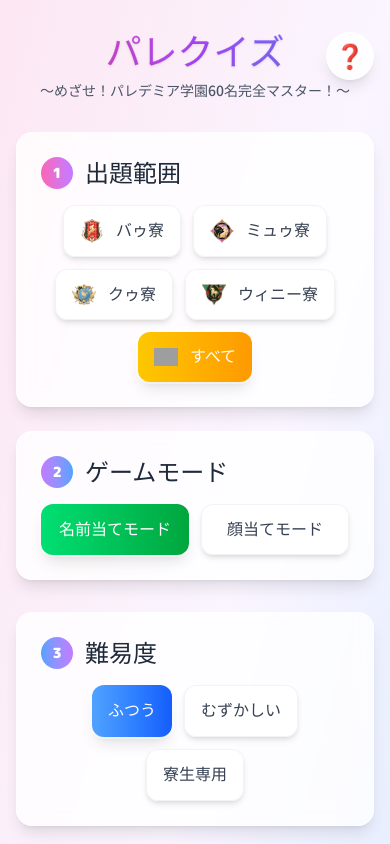
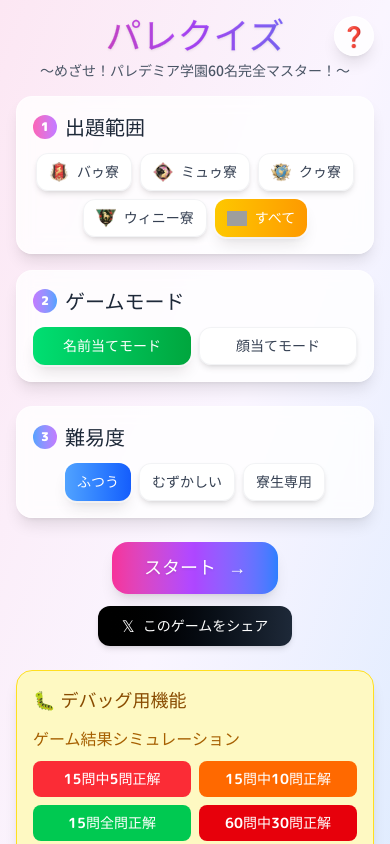
Before and after one commit to parerdemia-fan/parerquiz, a React (Vite) app: page / in a window 390 px wide. Shown: the top 844 px of the page. Built offline with nearby package versions, Linux system fonts and the light colour scheme; grey boxes are pictures that could not be loaded.

Commit message:
モバイルレイアウト調整

```diff
--- a/src/App.tsx
+++ b/src/App.tsx
@@ -174,9 +174,9 @@
   return (
     <div className="min-h-screen bg-gradient-to-br from-pink-100 via-purple-50 to-blue-100 flex flex-col">
       {/* Header */}
-      <header className="text-center py-8 px-4 relative">
+      <header className="text-center py-4 md:py-8 px-4 relative">
         <div className="max-w-4xl mx-auto relative">
-          <h1 className="text-4xl md:text-6xl font-black font-rounded bg-gradient-to-r from-pink-500 via-purple-500 to-blue-500 bg-clip-text text-transparent mb-2 text-shadow-soft">
+          <h1 className="text-4xl md:text-6xl font-black font-rounded bg-gradient-to-r from-pink-500 via-purple-500 to-blue-500 bg-clip-text text-transparent mb-1 md:mb-2 text-shadow-soft">
             パレクイズ
           </h1>
           <p className="text-sm md:text-lg lg:text-xl text-gray-600 font-medium font-elegant">
@@ -186,10 +186,10 @@
           {/* ヘルプボタン */}
           <button
             onClick={() => setIsHelpModalOpen(true)}
-            className="absolute top-0 right-0 w-12 h-12 bg-white/80 backdrop-blur-sm rounded-full shadow-lg hover:shadow-xl transition-all duration-200 hover:scale-110 active:scale-95 border border-white/50 flex items-center justify-center group"
+            className="absolute top-0 right-0 w-10 h-10 md:w-12 md:h-12 bg-white/80 backdrop-blur-sm rounded-full shadow-lg hover:shadow-xl transition-all duration-200 hover:scale-110 active:scale-95 border border-white/50 flex items-center justify-center group"
             title="ヘルプ"
           >
-            <span className="text-2xl text-gray-600 group-hover:text-purple-600 transition-colors duration-200">
+            <span className="text-xl md:text-2xl text-gray-600 group-hover:text-purple-600 transition-colors duration-200">
               ❓
             </span>
           </button>
@@ -203,18 +203,18 @@
       />
 
       {/* Main Content */}
-      <main className="flex-1 px-4 pb-8">
+      <main className="flex-1 px-4 pb-4 md:pb-8">
         <div className="max-w-4xl mx-auto">
           {/* バッジコレクション表示エリア - バッジがある場合のみ表示 */}
           {badges.length > 0 && (
-            <div className="bg-white/80 backdrop-blur-sm rounded-2xl shadow-lg p-6 border border-white/50 mb-6">
-              <h2 className="text-2xl font-bold font-rounded text-gray-800 mb-4 flex items-center">
-                <span className="w-8 h-8 bg-gradient-to-r from-yellow-400 to-orange-400 rounded-full flex items-center justify-center text-white text-sm font-black mr-3">
+            <div className="bg-white/80 backdrop-blur-sm rounded-2xl shadow-lg p-4 md:p-6 border border-white/50 mb-4 md:mb-6">
+              <h2 className="text-xl md:text-2xl font-bold font-rounded text-gray-800 mb-3 md:mb-4 flex items-center">
+                <span className="w-6 h-6 md:w-8 md:h-8 bg-gradient-to-r from-yellow-400 to-orange-400 rounded-full flex items-center justify-center text-white text-xs md:text-sm font-black mr-2 md:mr-3">
                   🏆
                 </span>
                 バッジコレクション
               </h2>
-              <div className="grid grid-cols-5 gap-4 justify-items-center">
+              <div className="grid grid-cols-5 gap-2 md:gap-4 justify-items-center">
                 {dormitories.map((dorm) => {
                   const badge = getBadgeForDormitory(dorm.name as Dormitory);
                   return (
@@ -226,7 +226,7 @@
                         size="medium"
                         enableGlow={badge ? shouldBadgeGlow(badge.difficulty) : false}
                       />
-                      <div className="text-xs text-gray-600 mt-2 font-medium">
+                      <div className="text-xs text-gray-600 mt-1 md:mt-2 font-medium">
                         {dorm.name}
                       </div>
                       {badge && (
@@ -243,22 +243,22 @@
             </div>
           )}
 
-          <div className="grid grid-cols-1 lg:grid-cols-2 gap-6 mb-8">
+          <div className="grid grid-cols-1 lg:grid-cols-2 gap-4 md:gap-6 mb-6 md:mb-8">
 
             {/* 出題範囲セクション */}
-            <div className="bg-white/80 backdrop-blur-sm rounded-2xl shadow-lg p-6 border border-white/50">
-              <h2 className="text-2xl font-bold font-rounded text-gray-800 mb-4 flex items-center">
-                <span className="w-8 h-8 bg-gradient-to-r from-pink-400 to-purple-400 rounded-full flex items-center justify-center text-white text-sm font-black mr-3">
+            <div className="bg-white/80 backdrop-blur-sm rounded-2xl shadow-lg p-4 md:p-6 border border-white/50">
+              <h2 className="text-xl md:text-2xl font-bold font-rounded text-gray-800 mb-3 md:mb-4 flex items-center">
+                <span className="w-6 h-6 md:w-8 md:h-8 bg-gradient-to-r from-pink-400 to-purple-400 rounded-full flex items-center justify-center text-white text-xs md:text-sm font-black mr-2 md:mr-3">
                   1
                 </span>
                 出題範囲
               </h2>
-              <div className="flex flex-wrap gap-3 justify-center">
+              <div className="flex flex-wrap gap-2 md:gap-3 justify-center">
                 {dormitories.map((dorm) => (
                   <button
                     key={dorm.name}
                     onClick={() => handleDormitorySelect(dorm.name)}
-                    className={`px-4 py-3 rounded-xl font-medium font-rounded transition-all duration-200 hover:scale-[1.02] active:scale-[0.98] flex items-center gap-3 ${
+                    className={`px-3 md:px-4 py-2 md:py-3 rounded-xl font-medium font-rounded transition-all duration-200 hover:scale-[1.02] active:scale-[0.98] flex items-center gap-2 md:gap-3 text-sm md:text-base ${
                       selectedDormitory === dorm.name
                         ? `bg-gradient-to-r ${dorm.color} ${dorm.textColor} shadow-lg ring-2 ring-white/50 font-bold`
                         : 'bg-white/80 text-gray-700 hover:bg-white shadow-md border border-gray-200/50 hover:shadow-lg'
@@ -267,7 +267,7 @@
                     <img
                       src={dorm.imagePath}
                       alt={`${dorm.name}のエンブレム`}
-                      className="w-6 h-6 object-contain"
+                      className="w-5 h-5 md:w-6 md:h-6 object-contain"
                       onError={(e) => {
                         const target = e.target as HTMLImageElement;
                         target.style.display = 'none';
@@ -280,26 +280,26 @@
             </div>
 
             {/* ゲームモードセクション */}
-            <div className="bg-white/80 backdrop-blur-sm rounded-2xl shadow-lg p-6 border border-white/50">
-              <h2 className="text-2xl font-bold font-rounded text-gray-800 mb-4 flex items-center">
-                <span className="w-8 h-8 bg-gradient-to-r from-purple-400 to-blue-400 rounded-full flex items-center justify-center text-white text-sm font-black mr-3">
+            <div className="bg-white/80 backdrop-blur-sm rounded-2xl shadow-lg p-4 md:p-6 border border-white/50">
+              <h2 className="text-xl md:text-2xl font-bold font-rounded text-gray-800 mb-3 md:mb-4 flex items-center">
+                <span className="w-6 h-6 md:w-8 md:h-8 bg-gradient-to-r from-purple-400 to-blue-400 rounded-full flex items-center justify-center text-white text-xs md:text-sm font-black mr-2 md:mr-3">
                   2
                 </span>
                 ゲームモード
               </h2>
-              <div className="grid grid-cols-2 gap-3">
+              <div className="grid grid-cols-2 gap-2 md:gap-3">
                 {gameModes.map((mode) => (
                   <button
                     key={mode.id}
                     onClick={() => handleGameModeSelect(mode.id)}
-                    className={`text-center px-4 py-3 rounded-xl font-bold font-rounded transition-all duration-200 hover:scale-[1.02] active:scale-[0.98] ${
+                    className={`text-center px-3 md:px-4 py-2 md:py-3 rounded-xl font-bold font-rounded transition-all duration-200 hover:scale-[1.02] active:scale-[0.98] text-sm md:text-base ${
                       selectedGameMode === mode.id
                         ? `bg-gradient-to-r ${mode.color} text-white shadow-lg ring-2 ring-white/50`
                         : 'bg-white/80 text-gray-700 hover:bg-white shadow-md border border-gray-200/50 hover:shadow-lg'
                     }`}
                   >
                     <div className="font-bold">{mode.name}</div>
-                    <div className="text-sm opacity-90 hidden md:block">{mode.description}</div>
+                    <div className="text-xs md:text-sm opacity-90 hidden md:block">{mode.description}</div>
                   </button>
                 ))}
               </div>
@@ -307,20 +307,20 @@
           </div>
 
           {/* 難易度セクション */}
-          <div className="bg-white/80 backdrop-blur-sm rounded-2xl shadow-lg p-6 border border-white/50 mb-8">
-            <h2 className="text-2xl font-bold font-rounded text-gray-800 mb-4 flex items-center">
-              <span className="w-8 h-8 bg-gradient-to-r from-blue-400 to-purple-400 rounded-full flex items-center justify-center text-white text-sm font-black mr-3">
+          <div className="bg-white/80 backdrop-blur-sm rounded-2xl shadow-lg p-4 md:p-6 border border-white/50 mb-6 md:mb-8">
+            <h2 className="text-xl md:text-2xl font-bold font-rounded text-gray-800 mb-3 md:mb-4 flex items-center">
+              <span className="w-6 h-6 md:w-8 md:h-8 bg-gradient-to-r from-blue-400 to-purple-400 rounded-full flex items-center justify-center text-white text-xs md:text-sm font-black mr-2 md:mr-3">
                 3
               </span>
               難易度
             </h2>
-            <div className="flex flex-wrap gap-3 justify-center">
+            <div className="flex flex-wrap gap-2 md:gap-3 justify-center">
               {difficulties.map((difficulty) => (
                 <button
                   key={difficulty.id}
                   onClick={() => difficulty.available && handleDifficultySelect(difficulty.id)}
                   disabled={!difficulty.available}
-                  className={`px-4 py-3 rounded-xl font-medium font-rounded transition-all duration-200 ${
+                  className={`px-3 md:px-4 py-2 md:py-3 rounded-xl font-medium font-rounded transition-all duration-200 text-sm md:text-base ${
                     difficulty.available
                       ? selectedDifficulty === difficulty.id
                         ? `bg-gradient-to-r ${difficulty.color} text-white shadow-lg ring-2 ring-white/50 font-bold`
@@ -345,7 +345,7 @@
           <div className="text-center">
             <button
               onClick={handleGameStart}
-              className="inline-flex items-center px-12 py-4 bg-gradient-to-r from-pink-500 via-purple-500 to-blue-500 text-white font-black font-rounded text-xl rounded-2xl shadow-lg hover:shadow-xl transition-all duration-300 hover:scale-105 active:scale-95 group text-shadow-soft"
+              className="inline-flex items-center px-8 md:px-12 py-3 md:py-4 bg-gradient-to-r from-pink-500 via-purple-500 to-blue-500 text-white font-black font-rounded text-lg md:text-xl rounded-2xl shadow-lg hover:shadow-xl transition-all duration-300 hover:scale-105 active:scale-95 group text-shadow-soft"
             >
               スタート
               <span className="ml-3 group-hover:translate-x-1 transition-transform duration-200">
@@ -355,19 +355,19 @@
           </div>
 
           {/* Xシェアボタン - スタートボタンの下に追加 */}
-          <div className="text-center mt-4">
+          <div className="text-center mt-3 md:mt-4">
             <button
               onClick={handleXShareTitle}
-              className="inline-flex items-center px-8 py-3 bg-gradient-to-r from-black to-gray-800 text-white font-bold font-rounded text-base rounded-xl shadow-md hover:shadow-lg transition-all duration-300 hover:scale-105 active:scale-95 gap-2"
+              className="inline-flex items-center px-6 md:px-8 py-2 md:py-3 bg-gradient-to-r from-black to-gray-800 text-white font-bold font-rounded text-sm md:text-base rounded-xl shadow-md hover:shadow-lg transition-all duration-300 hover:scale-105 active:scale-95 gap-2"
             >
-              <span className="text-lg">𝕏</span>
+              <span className="text-base md:text-lg">𝕏</span>
               このゲームをシェア
             </button>
           </div>
 
           {/* デバッグ用ボタン（localhost でのみ表示） - 画面最下部に移動 */}
           {isLocalhost && (
-            <div className="bg-yellow-100 border border-yellow-300 rounded-2xl shadow-lg p-4 mt-8">
+            <div className="bg-yellow-100 border border-yellow-300 rounded-2xl shadow-lg p-4 mt-6 md:mt-8">
               <h3 className="text-lg font-bold text-yellow-800 mb-3">🐛 デバッグ用機能</h3>
 
               {/* ゲーム結果シミュレーション */}
@@ -429,9 +429,9 @@
       </main>
 
       {/* Footer */}
-      <footer className="text-center py-6 px-4">
-        <div className="bg-white/60 backdrop-blur-sm rounded-xl shadow-md px-6 py-3 inline-block border border-white/50">
-          <p className="text-sm text-gray-600 font-elegant">
+      <footer className="text-center py-3 md:py-6 px-4">
+        <div className="bg-white/60 backdrop-blur-sm rounded-xl shadow-md px-4 md:px-6 py-2 md:py-3 inline-block border border-white/50">
+          <p className="text-xs md:text-sm text-gray-600 font-elegant">
             このゲームは二次創作物であり非公式のものです
           </p>
         </div>
```
